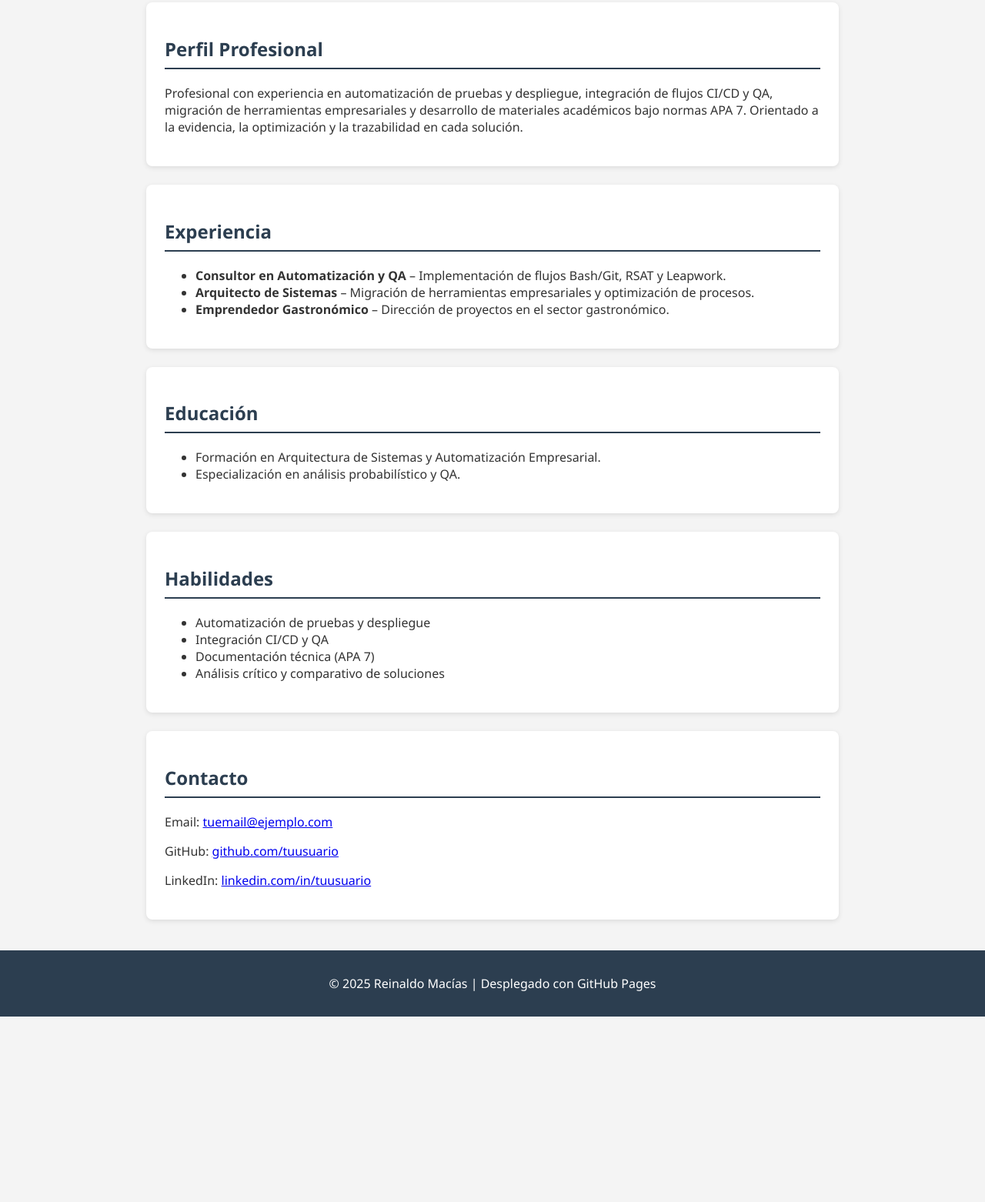
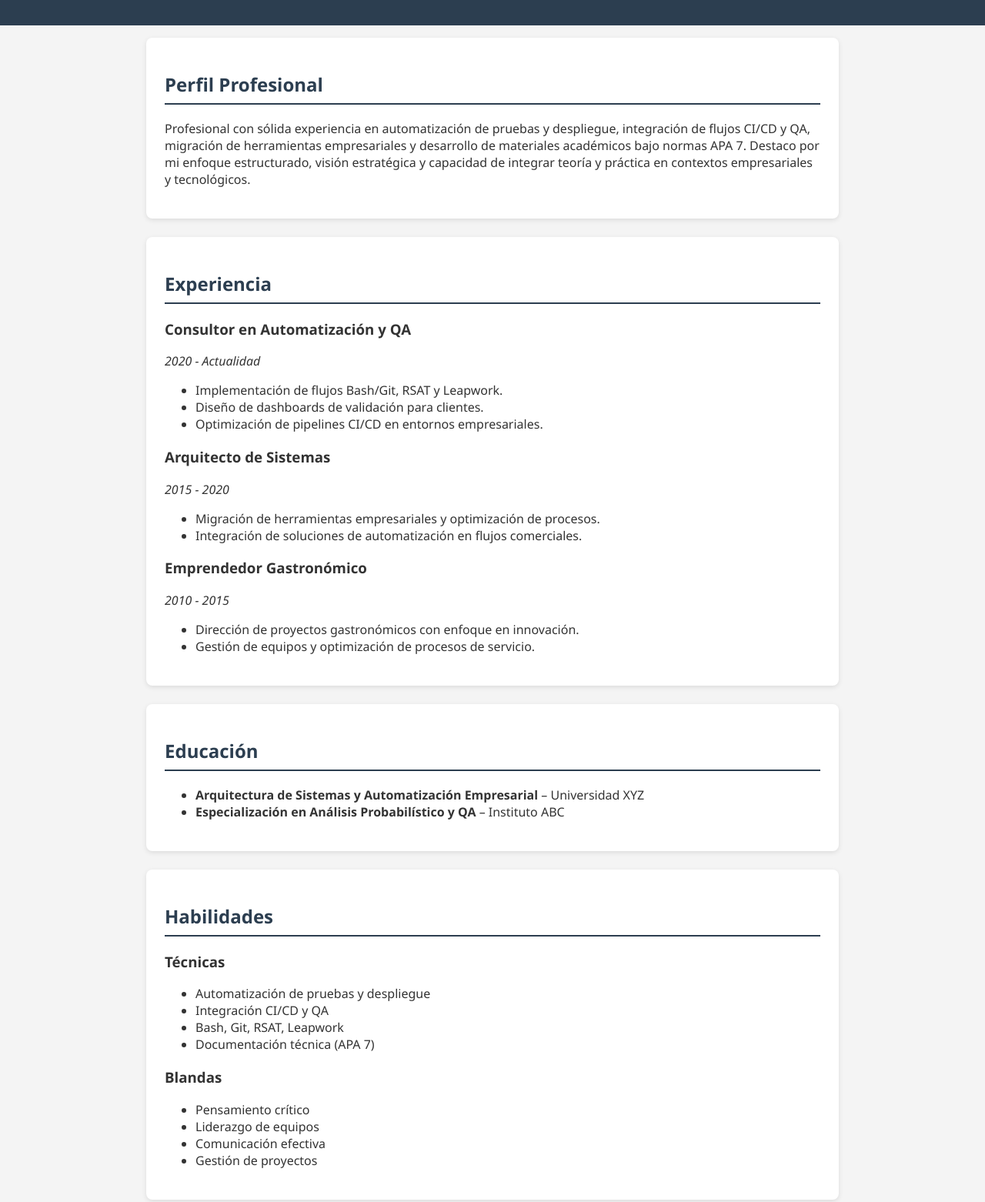
Before and after one commit to rmaciasa6/pagina_perfil, a plain HTML site: page index.html in a window 1280 px wide. Shown: the part 233-1795 px from the top of the page at 77% size. Before the commit the page ends 1554 px from the top, so only its background shows below. Drawn offline with Linux system fonts and the light colour scheme.

Commit message:
Actualización con foto

```diff
--- a/index.html
+++ b/index.html
@@ -7,55 +7,122 @@
   <link rel="stylesheet" href="style.css">
 </head>
 <body>
+  <!-- Encabezado con foto -->
   <header>
     <div class="container">
+      <!-- Foto de perfil -->
+      <img src="assets/foto.jpg" alt="Foto de Reinaldo Macías" class="foto-perfil">
       <h1>Reinaldo Macías</h1>
       <p>Emprendedor gastronómico | Arquitecto de sistemas | Consultor en automatización</p>
     </div>
   </header>
 
   <main class="container">
-    <section>
+    <!-- Perfil -->
+    <section id="perfil">
       <h2>Perfil Profesional</h2>
       <p>
-        Profesional con experiencia en automatización de pruebas y despliegue, integración de flujos CI/CD y QA,
-        migración de herramientas empresariales y desarrollo de materiales académicos bajo normas APA 7.
-        Orientado a la evidencia, la optimización y la trazabilidad en cada solución.
+        Profesional con sólida experiencia en automatización de pruebas y despliegue,
+        integración de flujos CI/CD y QA, migración de herramientas empresariales y
+        desarrollo de materiales académicos bajo normas APA 7.
+        Destaco por mi enfoque estructurado, visión estratégica y capacidad de integrar
+        teoría y práctica en contextos empresariales y tecnológicos.
       </p>
     </section>
 
-    <section>
+    <!-- Experiencia -->
+    <section id="experiencia">
       <h2>Experiencia</h2>
+      <article>
+        <h3>Consultor en Automatización y QA</h3>
+        <p><em>2020 - Actualidad</em></p>
+        <ul>
+          <li>Implementación de flujos Bash/Git, RSAT y Leapwork.</li>
+          <li>Diseño de dashboards de validación para clientes.</li>
+          <li>Optimización de pipelines CI/CD en entornos empresariales.</li>
+        </ul>
+      </article>
+
+      <article>
+        <h3>Arquitecto de Sistemas</h3>
+        <p><em>2015 - 2020</em></p>
+        <ul>
+          <li>Migración de herramientas empresariales y optimización de procesos.</li>
+          <li>Integración de soluciones de automatización en flujos comerciales.</li>
+        </ul>
+      </article>
+
+      <article>
+        <h3>Emprendedor Gastronómico</h3>
+        <p><em>2010 - 2015</em></p>
+        <ul>
+          <li>Dirección de proyectos gastronómicos con enfoque en innovación.</li>
+          <li>Gestión de equipos y optimización de procesos de servicio.</li>
+        </ul>
+      </article>
+    </section>
+
+    <!-- Educación -->
+    <section id="educacion">
+      <h2>Educación</h2>
       <ul>
-        <li><strong>Consultor en Automatización y QA</strong> – Implementación de flujos Bash/Git, RSAT y Leapwork.</li>
-        <li><strong>Arquitecto de Sistemas</strong> – Migración de herramientas empresariales y optimización de procesos.</li>
-        <li><strong>Emprendedor Gastronómico</strong> – Dirección de proyectos en el sector gastronómico.</li>
+        <li><strong>Arquitectura de Sistemas y Automatización Empresarial</strong> – Universidad XYZ</li>
+        <li><strong>Especialización en Análisis Probabilístico y QA</strong> – Instituto ABC</li>
       </ul>
     </section>
 
-    <section>
-      <h2>Educación</h2>
+    <!-- Habilidades -->
+    <section id="habilidades">
+      <h2>Habilidades</h2>
+      <div class="skills">
+        <div>
+          <h3>Técnicas</h3>
+          <ul>
+            <li>Automatización de pruebas y despliegue</li>
+            <li>Integración CI/CD y QA</li>
+            <li>Bash, Git, RSAT, Leapwork</li>
+            <li>Documentación técnica (APA 7)</li>
+          </ul>
+        </div>
+        <div>
+          <h3>Blandas</h3>
+          <ul>
+            <li>Pensamiento crítico</li>
+            <li>Liderazgo de equipos</li>
+            <li>Comunicación efectiva</li>
+            <li>Gestión de proyectos</li>
+          </ul>
+        </div>
+      </div>
+    </section>
+
+    <!-- Certificaciones -->
+    <section id="certificaciones">
+      <h2>Certificaciones</h2>
       <ul>
-        <li>Formación en Arquitectura de Sistemas y Automatización Empresarial.</li>
-        <li>Especialización en análisis probabilístico y QA.</li>
+        <li>Certificación en QA Automation – 2022</li>
+        <li>Scrum Master – 2021</li>
+        <li>DevOps Foundations – 2020</li>
       </ul>
     </section>
 
-    <section>
-      <h2>Habilidades</h2>
+    <!-- Proyectos -->
+    <section id="proyectos">
+      <h2>Proyectos Destacados</h2>
       <ul>
-        <li>Automatización de pruebas y despliegue</li>
-        <li>Integración CI/CD y QA</li>
-        <li>Documentación técnica (APA 7)</li>
-        <li>Análisis crítico y comparativo de soluciones</li>
+        <li><strong>Automatización de validaciones financieras</strong> – Implementación de Leapwork en procesos bancarios.</li>
+        <li><strong>Plataforma de capacitación técnica</strong> – Desarrollo de materiales académicos con normas APA 7.</li>
+        <li><strong>Portafolio gastronómico digital</strong> – Creación de un sitio web para emprendimiento gastronómico.</li>
       </ul>
     </section>
 
-    <section>
+    <!-- Contacto -->
+    <section id="contacto">
       <h2>Contacto</h2>
-      <p>Email: <a href="mailto:reinaldo_macias@outlook.com">tuemail@ejemplo.com</a></p>
-      <p>GitHub: <a href="https://github.com/rmaciasa6" target="_blank">github.com/tuusuario</a></p>
-      <p>LinkedIn: <a href="https://linkedin.com/in/reinaldo-macias" target="_blank">linkedin.com/in/tuusuario</a></p>
+      <p>Email: <a href="mailto:tuemail@ejemplo.com">reinaldo_macias@outlook.com</a></p>
+      <p>GitHub: <a href="https://github.com/tuusuario" target="_blank">github.com/rmaciasa</a></p>
+      <p>LinkedIn: <a href="https://linkedin.com/in/tuusuario" target="_blank">linkedin.com/in/reinaldo-macias</a></p>
+      <p>Teléfono: +593 968 450 665</p>
     </section>
   </main>
 
--- a/style.css
+++ b/style.css
@@ -39,3 +39,11 @@ footer {
   background: #2c3e50;
   color: white;
 }
+.foto-perfil {
+  width: 150px;
+  height: 150px;
+  border-radius: 50%;   /* hace la foto circular */
+  border: 4px solid white;
+  margin-bottom: 1rem;
+  object-fit: cover;    /* ajusta la imagen al marco */
+}
```
